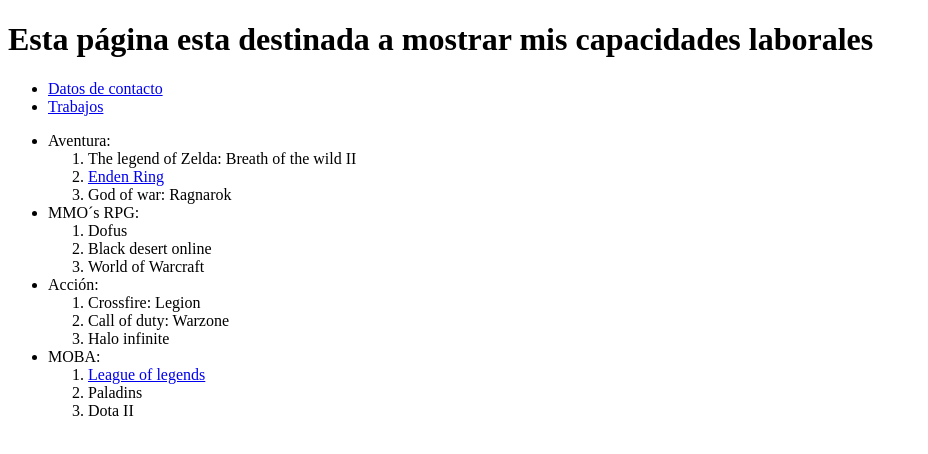
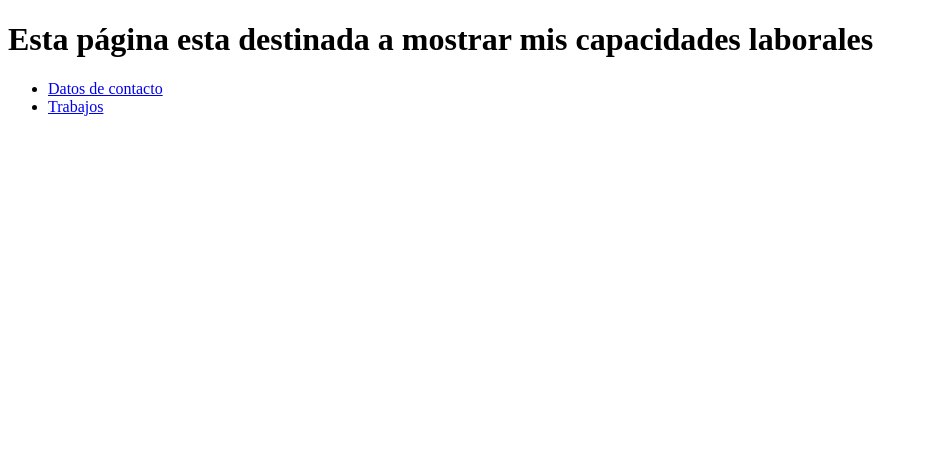
Before and after one commit to Ian-Lyanx/Desarrollo-web, a plain HTML site: page index.html in a window 1280 px wide. Shown: the whole page, without its empty margins (0-928 px from the left). Drawn offline with Linux system fonts and the light colour scheme.

Commit message:
Organizamos el codigo

```diff
--- a/index.html
+++ b/index.html
@@ -18,52 +18,13 @@
 
       <main>
 
-        <div id="sidebar" class="sidebar">
+        <ul class="menu">
 
-            <ul class="menu">
+            <li><a  href="Datos de contacto.html"> Datos de contacto</a> </li>
+            <li> <a  href="Trabajos.html"> Trabajos</a> </li>
+        </ul>
 
-                <li><a  href="Datos de contacto.html"> Datos de contacto</a> </li>
-                <li> <a  href="Trabajos.html"> Trabajos</a> </li>
-            </ul>
 
-        </div>
-          <ul>
-
-              <li>Aventura:</li>
-              <ol>
-                  <li>The legend of Zelda: Breath of the wild II</li>
-                  <li>
-                      <a
-                      href="https://www.vidaextra.com/juegos-nuevos/elden-ring-fecha-lanzamiento-ultimas-noticias-rumores" target="./blank">
-                      Enden Ring
-                    </a>
-                    </li>
-                  <li>God of war: Ragnarok</li>
-              </ol>
-              <li>MMO´s RPG:</li>
-              <ol>
-                  <li>Dofus</li>
-                  <li>Black desert online</li>
-                  <li>World of Warcraft</li>
-              </ol>
-              <li>Acción:</li>
-              <ol>
-                  <li>Crossfire: Legion</li>
-                  <li>Call of duty: Warzone</li>
-                  <li>Halo infinite</li>
-              </ol>
-              <li>MOBA:</li>
-              <ol>
-                <li>
-                    <a
-                    href="https://www.leagueoflegends.com/es-es/" target="./blank">
-                    League of legends
-                  </a>
-                  </li>
-                  <li>Paladins</li>
-                  <li>Dota II</li>
-              </ol>
-          </ul>
       </main>
   </body>
 </html>
```
Also changed, not shown: Trabajos.html (+0 -2 lines).
